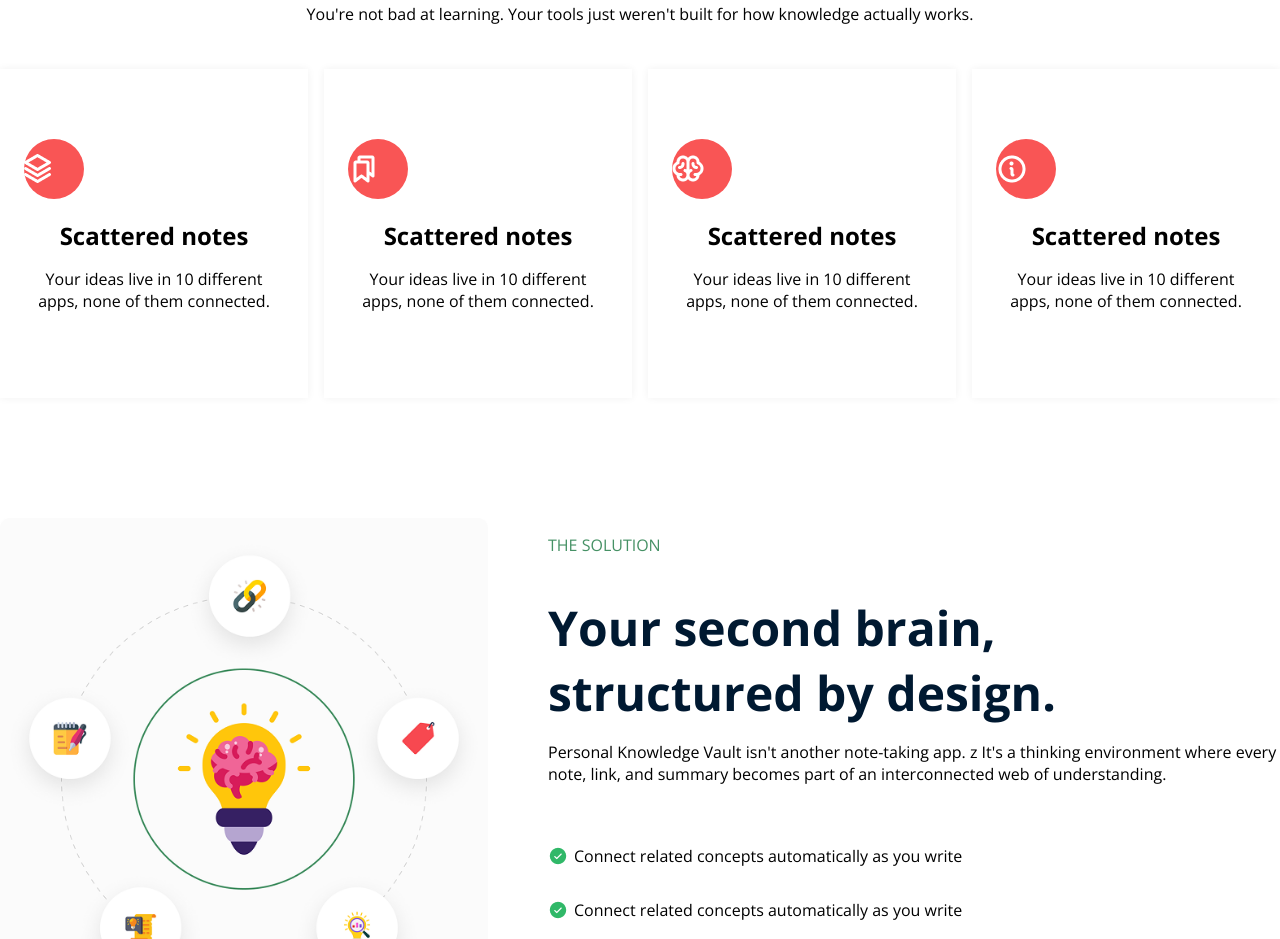
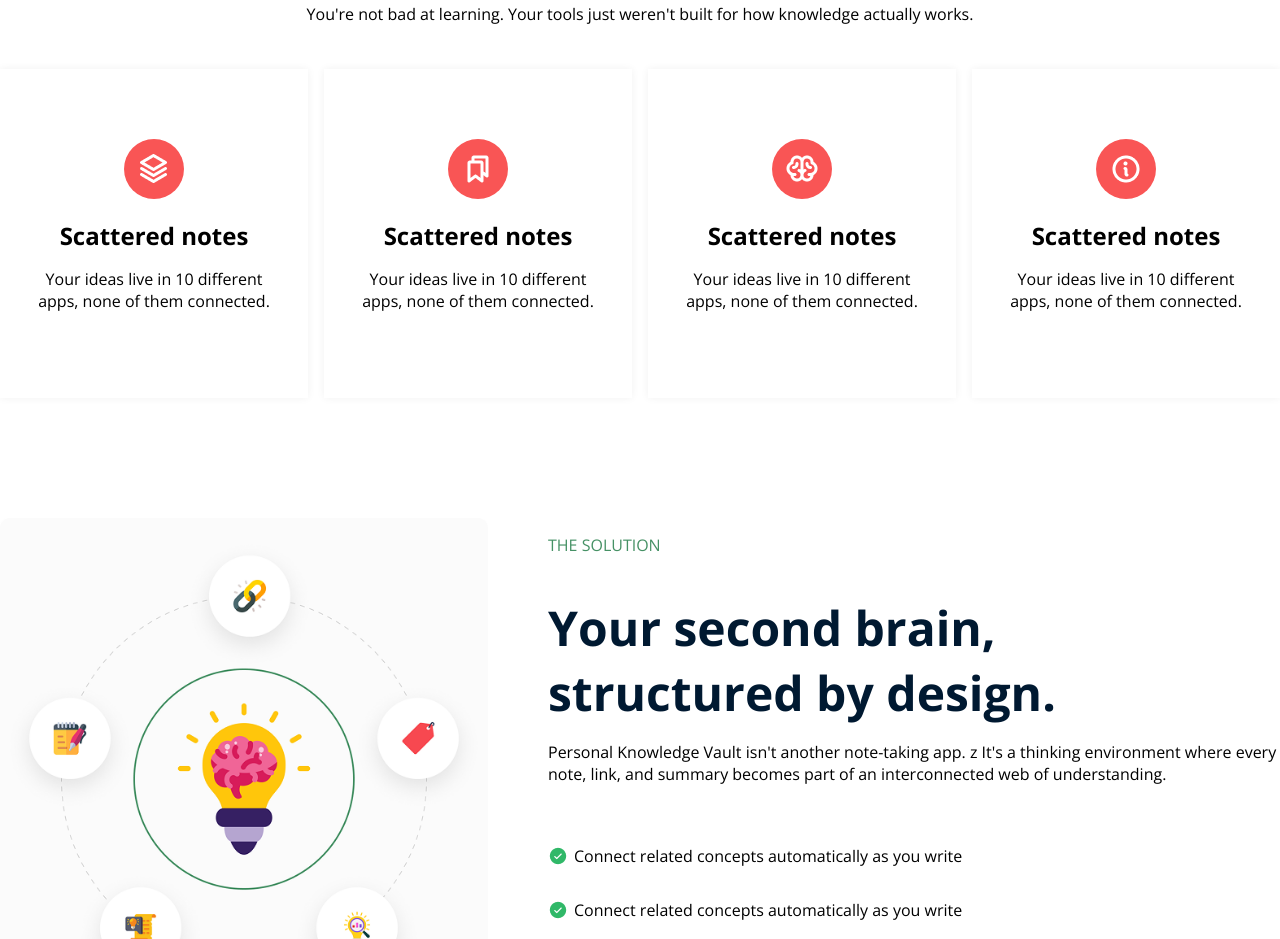
Before and after one commit to Mijanur-Rahman0/B13-Assignment-1, a plain HTML site: page index.html in a window 1280 px wide. Shown: the part 974-1913 px from the top of the page. Drawn offline with nearby package versions, Linux system fonts and the light colour scheme.

Commit message:
unused code removed

```diff
--- a/styles/style.css
+++ b/styles/style.css
@@ -1,7 +1,6 @@
 body{
     margin: 0;
     padding: 0;
-    /* box-sizing: border-box; */
     max-width: 1600px;
     margin: 0 auto;
 }
@@ -17,13 +16,10 @@
     color: white;
     border-radius: 4px;
     cursor: pointer;
-    /* align-items: center; */
 }
 .btn-green:hover{
     background: rgb(3, 67, 3);
     transform: scale(1.05);
-
-    /* problem */
 }
 .btn:hover{
     background: rgb(21, 145, 21);
@@ -44,10 +40,6 @@
     justify-content: space-between;
     align-items: center;
     padding: 16px 120px;
-}
-.navigation img{
-    /* border: 16px 0; */
-    /* max-width: 139px; */
 }
 nav .menu{
     display: flex;
@@ -100,9 +92,6 @@
 
 }
 .note-section-container{
-    /* max-width: 1360px; */
-    /* padding-top: 0px; */
-    /* margin: 0 auto; */
     margin-bottom: 120px;
 
 
@@ -110,7 +99,6 @@
 .note-section-container .note-section-header{
  text-align: center;
     padding-top: 66px;
-    /* padding-bottom: 44px; */
     margin-bottom: 44px;
 
 }
@@ -123,17 +111,16 @@
     border-radius: 50px;
     display: flex;
     align-items: center;
-    justify-content: space-between;
+    justify-content: center;
     background-color:rgba(249, 85, 85, 1);
     color: #FFFFFF;
+    margin: auto;
 }
 .note-section-container .note-box{
     display: flex;
     gap: 16px;
     border-radius: 8px;
     background-color: #FFFFFF;
-    /* border: 8px; */
-    /* padding: 24px; */
 }
 .note-box .note-card{
    box-shadow: 0px 0px 8px 0px rgba(0, 0, 0, 0.06);
@@ -178,7 +165,6 @@
     font-size: 48px;
     color: #001931;
     margin-bottom: 16px;
-    /* line-height: 58px; */
 }
 .solution-process .solution-description{
     margin-bottom: 44px;
@@ -205,7 +191,6 @@
 }
 
 footer{
-    /* align-items: center; */
     padding: 120px 120px 30px;
     background-color: #001931;
 }
```
